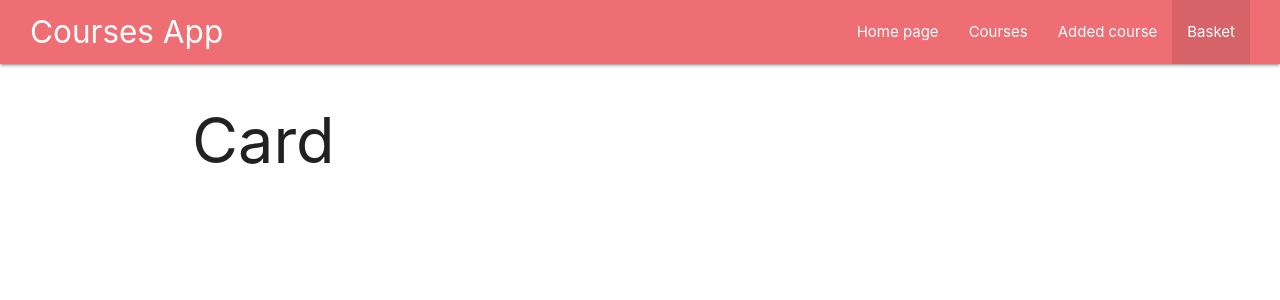
After one commit to Yurkmez/Node.js-express-MongoDB, a Node server app: page /card in a window 1280 px wide. The commit adds this page. Shown: the top 300 px of the page. Run offline with Node 20, Linux system fonts and the light colour scheme; some libraries are stand-ins or nearby versions.

Commit message:
(11) commit - added "Card" - model, rout, logic.

```diff
--- /dev/null
+++ b/data/card.json
@@ -0,0 +1 @@
+{"courses":[{"title":"React","price":"10000","img":"https://upload.wikimedia.org/wikipedia/commons/thumb/3/30/React_Logo_SVG.svg/800px-React_Logo_SVG.svg.png","id":"634857a4-7516-4c92-8c81-399d8966dd38","count":2},{"title":"VUE JS","price":"4000","img":"https://upload.wikimedia.org/wikipedia/commons/thumb/9/95/Vue.js_Logo_2.svg/1024px-Vue.js_Logo_2.svg.png","id":"92f20544-d0cf-4cc5-89a7-09810ebfc879","count":1}],"price":24000}
--- a/index.js
+++ b/index.js
@@ -3,6 +3,7 @@ const exphbs = require('express-handlebars');
 const homeRouter = require('./routes/homeRoutes');
 const coursesRouter = require('./routes/coursesRoutes');
 const addCourseRouter = require('./routes/addCourseRoutes');
+const cardRoutes = require('./routes/cardBuyRoutes');
 
 const app = express();
 
@@ -26,6 +27,7 @@ app.use(express.urlencoded({ extended: true }));
 app.use('/', homeRouter);
 app.use('/courses', coursesRouter);
 app.use('/add', addCourseRouter);
+app.use('/card', cardRoutes);
 
 const PORT = process.env.PORT || 5000;
 app.listen(PORT, () => console.log(`Server is running on port ${PORT}`));
--- /dev/null
+++ b/models/card.js
@@ -0,0 +1,52 @@
+const path = require('path');
+const fs = require('fs');
+
+class Card {
+    static async add(course) {
+        const card = await Card.fetch();
+
+        const idx = card.courses.findIndex((item) => item.id === course.id);
+        const candidate = card.courses[idx];
+
+        if (candidate) {
+            candidate.count++;
+            card.courses[idx] = candidate;
+        } else {
+            course.count = 1;
+            card.courses.push(course);
+        }
+        card.price += +course.price;
+
+        return new Promise((resolve, reject) => {
+            fs.writeFile(
+                path.join(__dirname, '..', 'data', 'card.json'),
+                JSON.stringify(card),
+                (err) => {
+                    if (err) {
+                        reject(err);
+                    } else {
+                        resolve();
+                    }
+                }
+            );
+        });
+    }
+
+    static async fetch() {
+        return new Promise((resolve, reject) => {
+            fs.readFile(
+                path.join(__dirname, '..', 'data', 'card.json'),
+                'utf-8',
+                (err, content) => {
+                    if (err) {
+                        reject(err);
+                    } else {
+                        resolve(JSON.parse(content));
+                    }
+                }
+            );
+        });
+    }
+}
+
+module.exports = Card;
--- a/public/index.css
+++ b/public/index.css
@@ -28,3 +28,9 @@
 .course .price.big {
     font-size: 1.5rem;
 }
+
+.card-action.actions {
+    display: flex;
+    align-items: center;
+    justify-content: space-between;
+}
--- /dev/null
+++ b/routes/cardBuyRoutes.js
@@ -0,0 +1,23 @@
+const { Router } = require('express');
+const Card = require('../models/card');
+const Course = require('../models/course');
+
+const router = Router();
+
+router.post('/add', async (req, res) => {
+    const course = await Course.getById(req.body.id);
+    await Card.add(course);
+    res.redirect('/card');
+});
+
+router.get('/', async (req, res) => {
+    const card = await Card.fetch();
+    res.render('card', {
+        title: 'Basket',
+        isCard: true,
+        courses: card.courses,
+        price: card.price,
+    });
+});
+
+module.exports = router;
--- /dev/null
+++ b/views/card.hbs
@@ -0,0 +1 @@
+<h1>Card</h1>
--- a/views/partials/navbar.hbs
+++ b/views/partials/navbar.hbs
@@ -17,6 +17,11 @@
             {{else}}
                 <li><a href='/add'>Added course</a></li>
             {{/if}}
+            {{#if isCard}}
+                <li class='active'><a href='/card'>Basket</a></li>
+            {{else}}
+                <li><a href='/card'>Basket</a></li>
+            {{/if}}
         </ul>
     </div>
 </nav>
```
Also changed, not shown: views/courses.hbs (+7 -2 lines).
